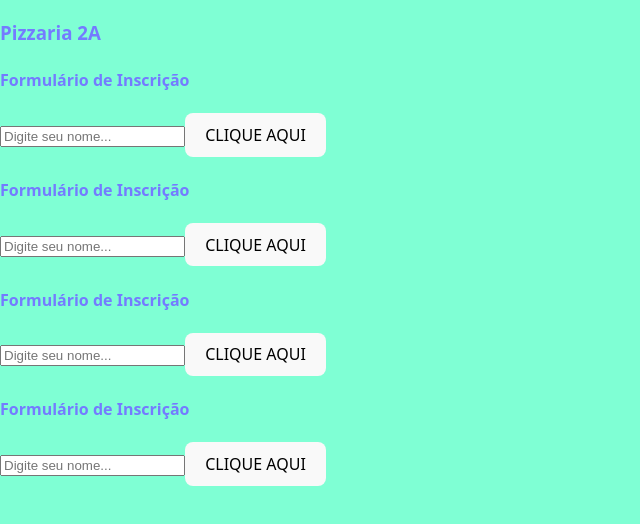
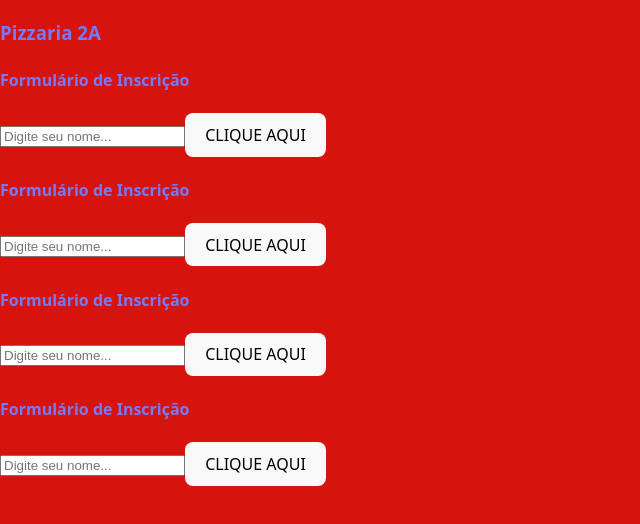
Before and after one commit to JulianaQueiroz25/pizzaria2a2025, a React (Vite) app: page / in a window 1280 px wide. Shown: the top 524 px of the page, without its empty margins (0-640 px from the left). Built offline with nearby package versions, Linux system fonts and the light colour scheme.

Commit message:
vercel alterações

```diff
--- a/src/index.css
+++ b/src/index.css
@@ -28,7 +28,7 @@ body {
   place-items: start;
   min-width: 320px;
   min-height: 100vh;
-  background-color: aquamarine;
+  background-color: rgb(214, 19, 13);
   color: #747bff;
 }
 
```
